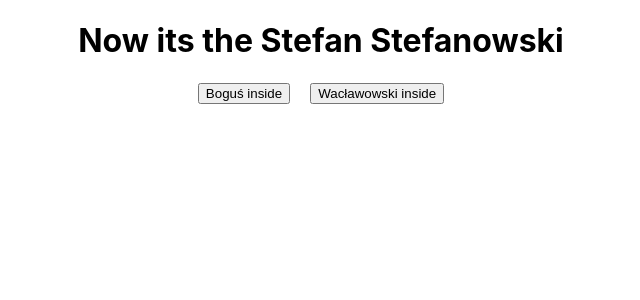
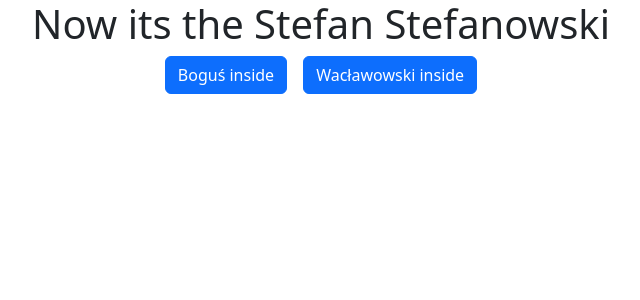
Before and after one commit to ReDesignIT-Dev/DRF_With_React, a React (Create React App) app in the folder frontend/: page / in a window 1280 px wide. Shown: the top 300 px of the page, without its empty margins (319-959 px from the left). Built offline with nearby package versions, Linux system fonts and the light colour scheme.

Commit message:
update to use bootstrap and mui

```diff
--- a/frontend/src/App.css
+++ b/frontend/src/App.css
@@ -36,8 +36,3 @@
     transform: rotate(360deg);
   }
 }
-
-button {
-  margin-right: 10px;
-  margin-left: 10px;
-}
--- a/frontend/src/App.js
+++ b/frontend/src/App.js
@@ -1,5 +1,8 @@
 import './App.css';
 import { useState, useEffect } from 'react';
+import Button from 'react-bootstrap/Button';
+import 'bootstrap/dist/css/bootstrap.min.css';
+import Stack from '@mui/material/Stack';
 
 function App() {
 
@@ -15,13 +18,20 @@ function App() {
     <div className="App">
 
       <h1> Now its the {name} {surname}</h1>
-      <button onClick={() => setName("Boguś")}>
-        Boguś inside
-      </button>
+      <Stack
+        direction="row"
+        justifyContent="center"
+        alignItems="center"
+        spacing={2}
+      >
+        <Button variant="primary" onClick={() => setName("Boguś")}>
+          Boguś inside
+        </Button>
 
-      <button onClick={() => setSurname("Wacławowski")}>
-        Wacławowski inside
-      </button>
+        <Button onClick={() => setSurname("Wacławowski")}>
+          Wacławowski inside
+        </Button>
+      </Stack>
     </div>
 
   );
```
